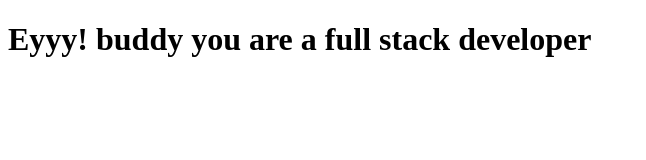
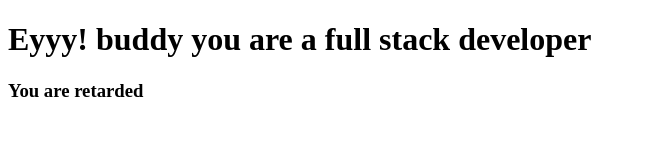
Before and after one commit to Dev-Tuhin01/testExpress, a website: page index.html in a window 1280 px wide. Shown: the whole page, without its empty margins (0-646 px from the left). Drawn offline with Linux system fonts and the light colour scheme.

Commit message:
second Commit

```diff
--- a/index.html
+++ b/index.html
@@ -7,5 +7,6 @@
 </head>
 <body>
     <h1>Eyyy! buddy you are a full stack developer</h1>
+    <h3>You are retarded</h3>
 </body>
 </html>
```
